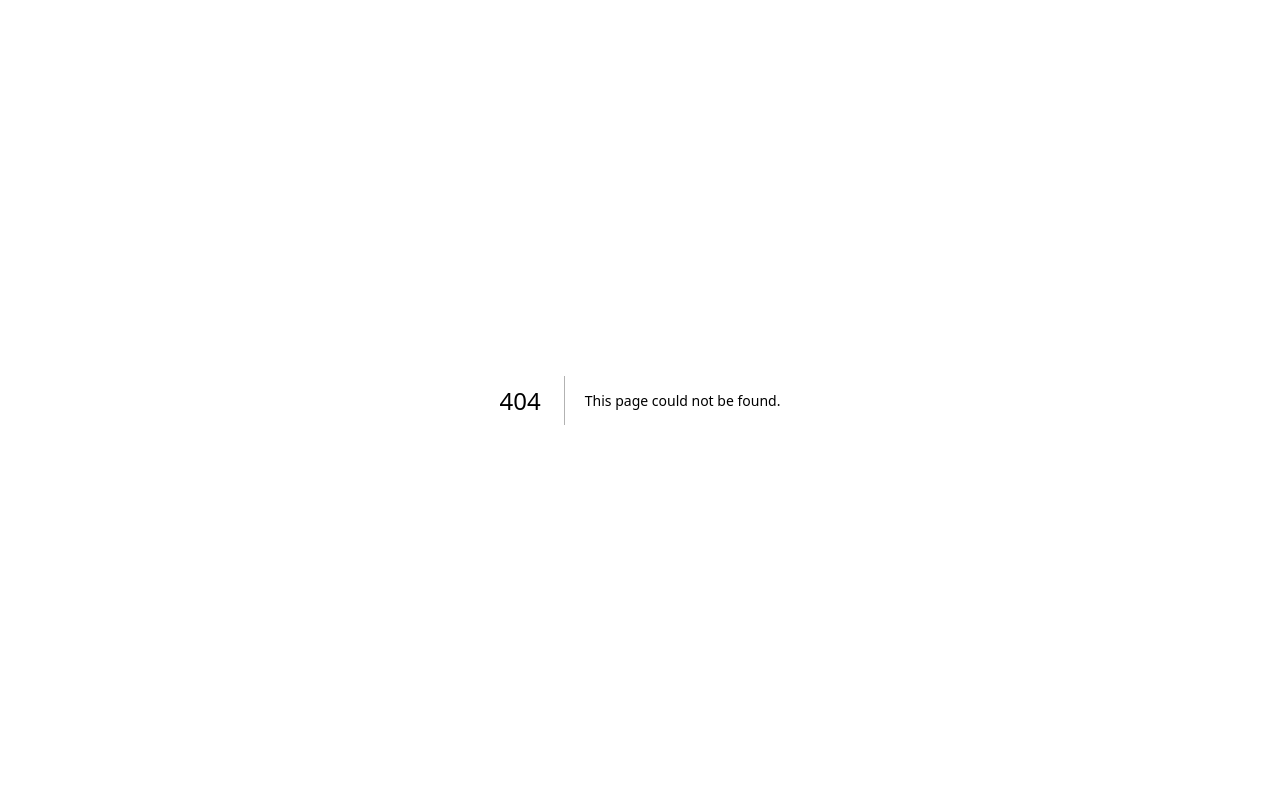
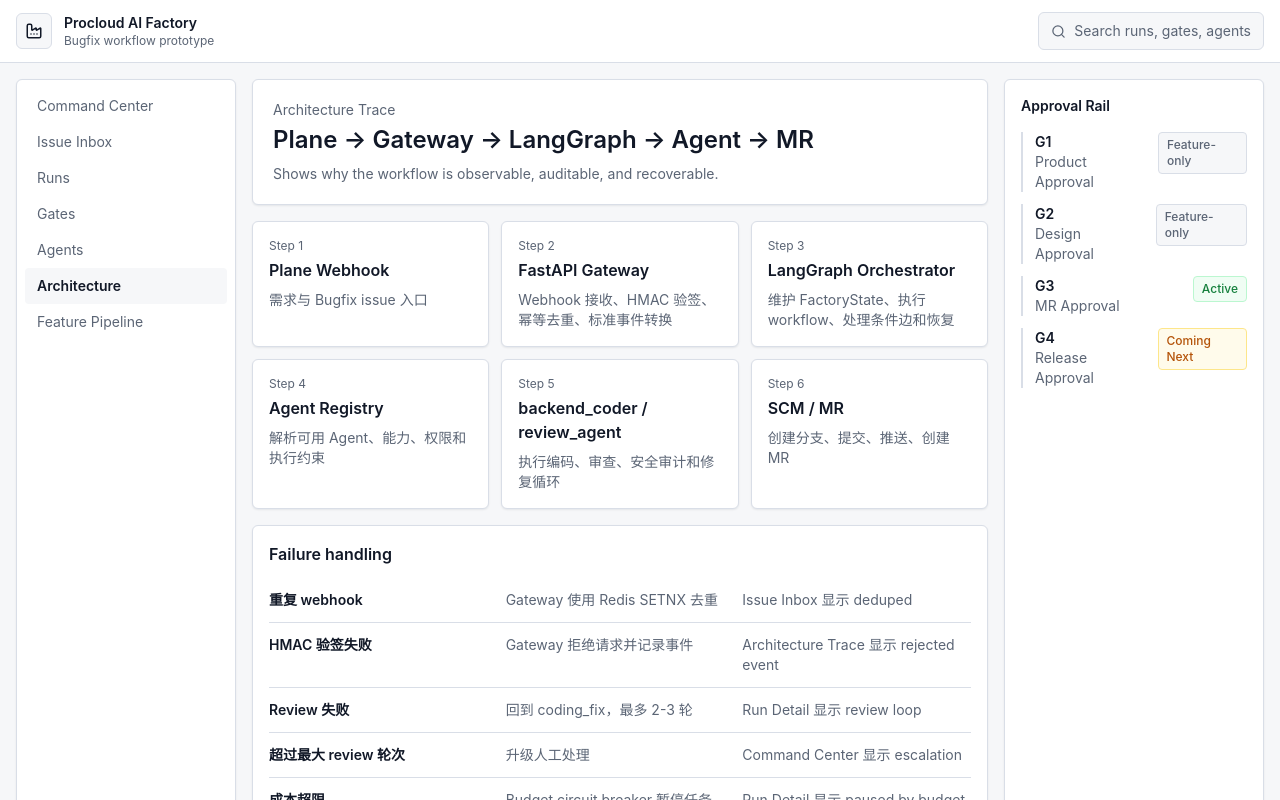
Before and after one commit to Pro-Procloud/Procloud_AI_Factory, a Next.js app in the folder frontend/: page /architecture in a window 1280 px wide. Before the commit this address had no page. Shown: the top 800 px of the page. Built offline with nearby package versions, Linux system fonts and the light colour scheme.

Commit message:
feat: add prototype support pages

```diff
--- /dev/null
+++ b/frontend/app/agents/page.tsx
@@ -0,0 +1,35 @@
+import { AppShell } from "@/components/app-shell";
+import { prototypeData } from "@/data/prototype";
+
+export default function AgentRegistryPage() {
+  return (
+    <AppShell active="Agents">
+      <section className="space-y-4">
+        <div className="rounded-md border border-line bg-panel p-5 shadow-subtle">
+          <p className="text-sm text-muted">Agent Registry</p>
+          <h1 className="mt-1 text-2xl font-semibold">Agent capabilities and boundaries</h1>
+        </div>
+        <div className="grid gap-3 md:grid-cols-2">
+          {prototypeData.agents.map((agent) => (
+            <article key={agent.id} className="rounded-md border border-line bg-panel p-4 shadow-subtle">
+              <h2 className="text-base font-semibold">{agent.name}</h2>
+              <p className="mt-2 text-sm text-muted">{agent.role}</p>
+              <h3 className="mt-4 text-sm font-semibold">Permissions</h3>
+              <ul className="mt-2 list-disc space-y-1 pl-5 text-sm text-muted">
+                {agent.permissions.map((item) => (
+                  <li key={item}>{item}</li>
+                ))}
+              </ul>
+              <h3 className="mt-4 text-sm font-semibold">Limits</h3>
+              <ul className="mt-2 list-disc space-y-1 pl-5 text-sm text-muted">
+                {agent.limits.map((item) => (
+                  <li key={item}>{item}</li>
+                ))}
+              </ul>
+            </article>
+          ))}
+        </div>
+      </section>
+    </AppShell>
+  );
+}
--- /dev/null
+++ b/frontend/app/architecture/page.tsx
@@ -0,0 +1,32 @@
+import { AppShell } from "@/components/app-shell";
+import { ArchitectureFlow } from "@/components/architecture-flow";
+import { AuditLog } from "@/components/audit-log";
+import { prototypeData } from "@/data/prototype";
+
+export default function ArchitectureTracePage() {
+  return (
+    <AppShell active="Architecture">
+      <section className="space-y-4">
+        <div className="rounded-md border border-line bg-panel p-5 shadow-subtle">
+          <p className="text-sm text-muted">Architecture Trace</p>
+          <h1 className="mt-1 text-2xl font-semibold">Plane → Gateway → LangGraph → Agent → MR</h1>
+          <p className="mt-2 text-sm text-muted">Shows why the workflow is observable, auditable, and recoverable.</p>
+        </div>
+        <ArchitectureFlow nodes={prototypeData.architecture} />
+        <section className="rounded-md border border-line bg-panel p-4 shadow-subtle">
+          <h2 className="text-base font-semibold">Failure handling</h2>
+          <div className="mt-3 divide-y divide-line">
+            {prototypeData.failureScenarios.map((item) => (
+              <div key={item.scenario} className="grid gap-2 py-3 text-sm md:grid-cols-3">
+                <p className="font-semibold">{item.scenario}</p>
+                <p className="text-muted">{item.systemBehavior}</p>
+                <p className="text-muted">{item.userFeedback}</p>
+              </div>
+            ))}
+          </div>
+        </section>
+        <AuditLog items={prototypeData.auditObjects} />
+      </section>
+    </AppShell>
+  );
+}
--- /dev/null
+++ b/frontend/app/feature-pipeline/page.tsx
@@ -0,0 +1,27 @@
+import { AppShell } from "@/components/app-shell";
+import { prototypeData } from "@/data/prototype";
+
+export default function FeaturePipelinePage() {
+  return (
+    <AppShell active="Feature Pipeline">
+      <section className="rounded-md border border-line bg-panel p-5 shadow-subtle">
+        <p className="text-sm text-muted">Feature Pipeline</p>
+        <h1 className="mt-1 text-2xl font-semibold">G1/G2/G4 expansion path</h1>
+        <p className="mt-2 text-sm text-muted">
+          第一版原型只激活 Bugfix 的 G3 MR Approval；Feature workflow 在这里展示未来扩展位。
+        </p>
+        <div className="mt-4 grid gap-3 md:grid-cols-2">
+          {prototypeData.gates.map((gate) => (
+            <div key={gate.id} className="rounded-md border border-line p-4">
+              <p className="text-sm font-semibold">
+                {gate.id}: {gate.name}
+              </p>
+              <p className="mt-1 text-sm text-muted">{gate.status}</p>
+              <p className="mt-2 text-sm text-muted">{gate.description}</p>
+            </div>
+          ))}
+        </div>
+      </section>
+    </AppShell>
+  );
+}
--- /dev/null
+++ b/frontend/app/inbox/page.tsx
@@ -0,0 +1,38 @@
+import Link from "next/link";
+import { Play } from "lucide-react";
+import { AppShell } from "@/components/app-shell";
+import { prototypeData } from "@/data/prototype";
+
+export default function IssueInboxPage() {
+  return (
+    <AppShell active="Issue Inbox">
+      <section className="rounded-md border border-line bg-panel p-5 shadow-subtle">
+        <p className="text-sm text-muted">Issue Inbox</p>
+        <h1 className="mt-1 text-2xl font-semibold">Plane inbound queue</h1>
+        <div className="mt-4 divide-y divide-line">
+          {prototypeData.issues.map((issue) => (
+            <div key={issue.id} className="flex flex-wrap items-center justify-between gap-3 py-3">
+              <div>
+                <p className="text-sm font-semibold">
+                  {issue.id}: {issue.title}
+                </p>
+                <p className="mt-1 text-sm text-muted">
+                  {issue.source} · {issue.type} · {issue.dedupeStatus} · {issue.readiness}
+                </p>
+              </div>
+              {issue.id === "BUG-1842" ? (
+                <Link
+                  href="/runs/BUG-1842"
+                  className="focus-ring inline-flex items-center gap-2 rounded-md border border-accent bg-accent px-3 py-2 text-sm font-medium text-white"
+                >
+                  <Play size={16} aria-hidden="true" />
+                  Start Bugfix Workflow
+                </Link>
+              ) : null}
+            </div>
+          ))}
+        </div>
+      </section>
+    </AppShell>
+  );
+}
--- /dev/null
+++ b/frontend/components/architecture-flow.tsx
@@ -0,0 +1,15 @@
+import type { ArchitectureNode } from "@/lib/types";
+
+export function ArchitectureFlow({ nodes }: { nodes: ArchitectureNode[] }) {
+  return (
+    <div className="grid gap-3 md:grid-cols-2 xl:grid-cols-3">
+      {nodes.map((node, index) => (
+        <div key={node.name} className="rounded-md border border-line bg-panel p-4 shadow-subtle">
+          <p className="text-xs text-muted">Step {index + 1}</p>
+          <h2 className="mt-1 text-base font-semibold">{node.name}</h2>
+          <p className="mt-2 text-sm text-muted">{node.responsibility}</p>
+        </div>
+      ))}
+    </div>
+  );
+}
```
Also changed, not shown: frontend/next-env.d.ts (added), 1 other file (tests, documents, lock files or other folders).
